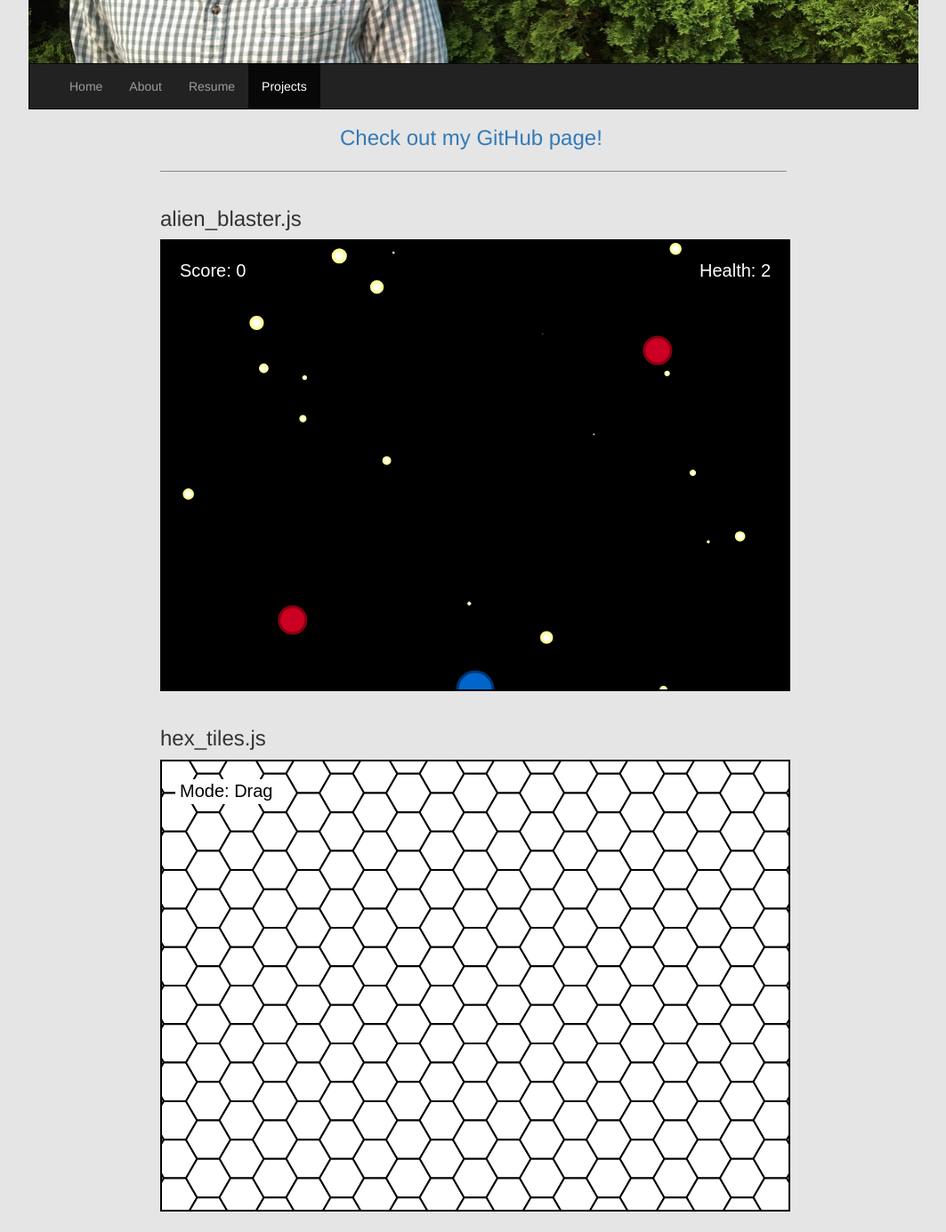
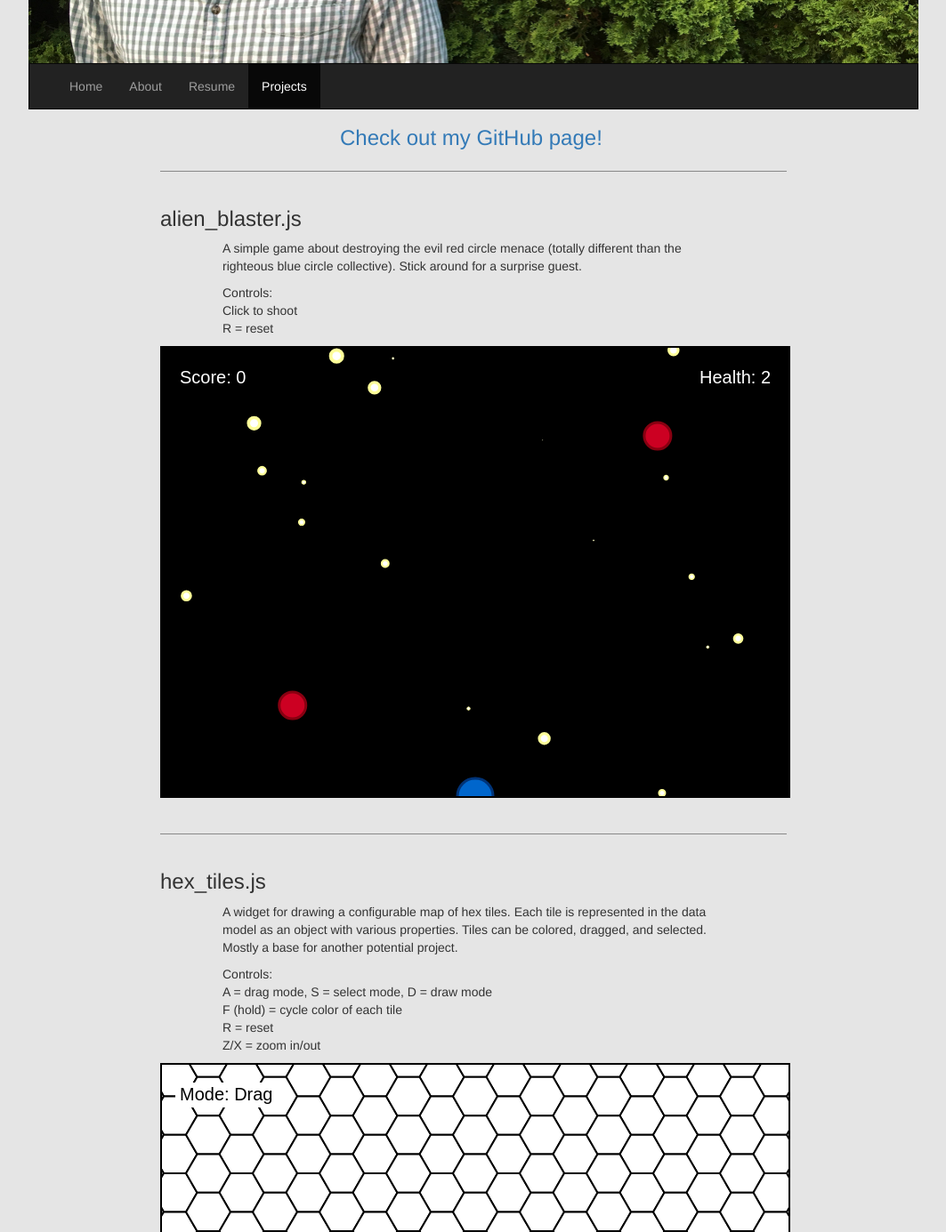
Before and after one commit to louiswheeleriv/louiswheeleriv.github.io, a plain HTML site: page projects.html in a window 1280 px wide. Shown: the part 380-1765 px from the top of the page at 89% size, without its empty margins (108-1171 px from the left). Drawn offline with Linux system fonts and the light colour scheme.

Commit message:
Added descriptions and controls to examples on projects page

```diff
--- a/projects.html
+++ b/projects.html
@@ -51,12 +51,40 @@
 
             <div class="app-example app-alien-blaster">
                 <h3>alien_blaster.js</h3>
+
+                <div class="app-description">
+                    <p>
+                        A simple game about destroying the evil red circle menace (totally different than the righteous blue circle collective).  Stick around for a surprise guest.
+                    </p>
+
+                    <p>
+                        Controls:<br/>
+                        Click to shoot<br/>
+                        R = reset
+                    </p>
+                </div>
+
                 <canvas id="canvas-alien-blaster" width="700" height="500"></canvas>
                 <img id="dat_boi" src="images/dat_boi.png" style="display: none;"/>
             </div>
 
+            <hr/>
+
             <div class="app-example app-hex-map">
                 <h3>hex_tiles.js</h3>
+
+                <div class="app-description">
+                    <p>
+                        A widget for drawing a configurable map of hex tiles.  Each tile is represented in the data model as an object with various properties.  Tiles can be colored, dragged, and selected.  Mostly a base for another potential project.
+                    </p>
+                    <p>
+                        Controls:<br/>
+                        A = drag mode,  S = select mode, D = draw mode<br/>
+                        F (hold) = cycle color of each tile<br/>
+                        R = reset<br/>
+                        Z/X = zoom in/out
+                    </p>
+                </div>
                 <canvas id="canvas-hex-map" width="700" height="500"></canvas>
             </div>
         </div>
--- a/scss/styles.scss
+++ b/scss/styles.scss
@@ -114,6 +114,10 @@ div.page-projects {
             max-width: $APP_WIDTH;
             margin: 40px auto;
 
+            div.app-description {
+                margin: 0 70px;
+            }
+
             canvas {
                 display: block;
                 margin: 0 auto;
```
Also changed, not shown: css/styles.css.
